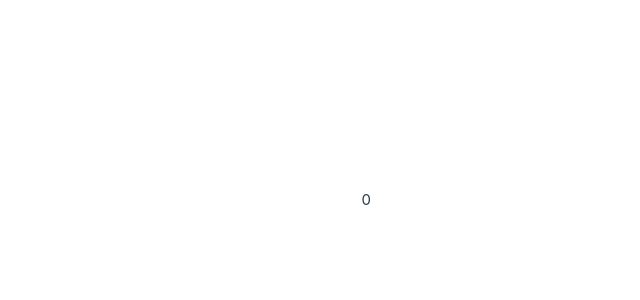
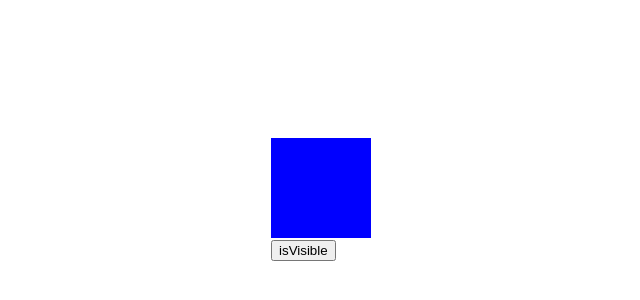
Before and after one commit to DonghyoHong/vue-2024, a Vue app: page / in a window 1280 px wide. Shown: the part 200-500 px from the top of the page, without its empty margins (269-909 px from the left). Built offline with nearby package versions, Linux system fonts and the light colour scheme.

Commit message:
# v-if & v-show

```diff
--- a/src/App.vue
+++ b/src/App.vue
@@ -1,23 +1,48 @@
+<template>
+  <div>
+    <!--    <div v-if="isVisible" class="red">red</div>
+        <div v-if="isVisible === true" class="blue">blue</div>
+        <div v-else class="white">white</div>-->
+
+    <!--    <div v-if="count > 1" class="red"></div>
+        <div v-else class="blue"></div>-->
+
+    <div v-show="isVisible" class="red"></div>
+    <div v-show="!isVisible" class="blue"></div>
+    <!--    <button @click="count++">Up</button>
+        <button @click="count&#45;&#45;">Down</button>-->
+
+    <button @click="isVisible = true">isVisible</button>
+  </div>
+</template>
+
 <script>
 export default {
-  data(){
+  data() {
     return {
-      count: 0
+      isVisible: false
+      , count: 0
     }
-  },
-  beforeCreate() {
-    console.log("LifeCycle is beforeCreate :" , this.count);
-  },
-  created() {
-    console.log("LifeCycle is created : ", this.count);
   }
 }
 </script>
 
-<template>
-  <div>{{count}}</div>
-</template>
+<style scoped>
+.red {
+  width: 100px;
+  height: 100px;
+  background-color: red;
+}
 
-<style>
+.blue {
+  width: 100px;
+  height: 100px;
+  background-color: blue;
+}
 
+.white {
+  width: 100px;
+  height: 100px;
+  background-color: white;
+}
 </style>
```
